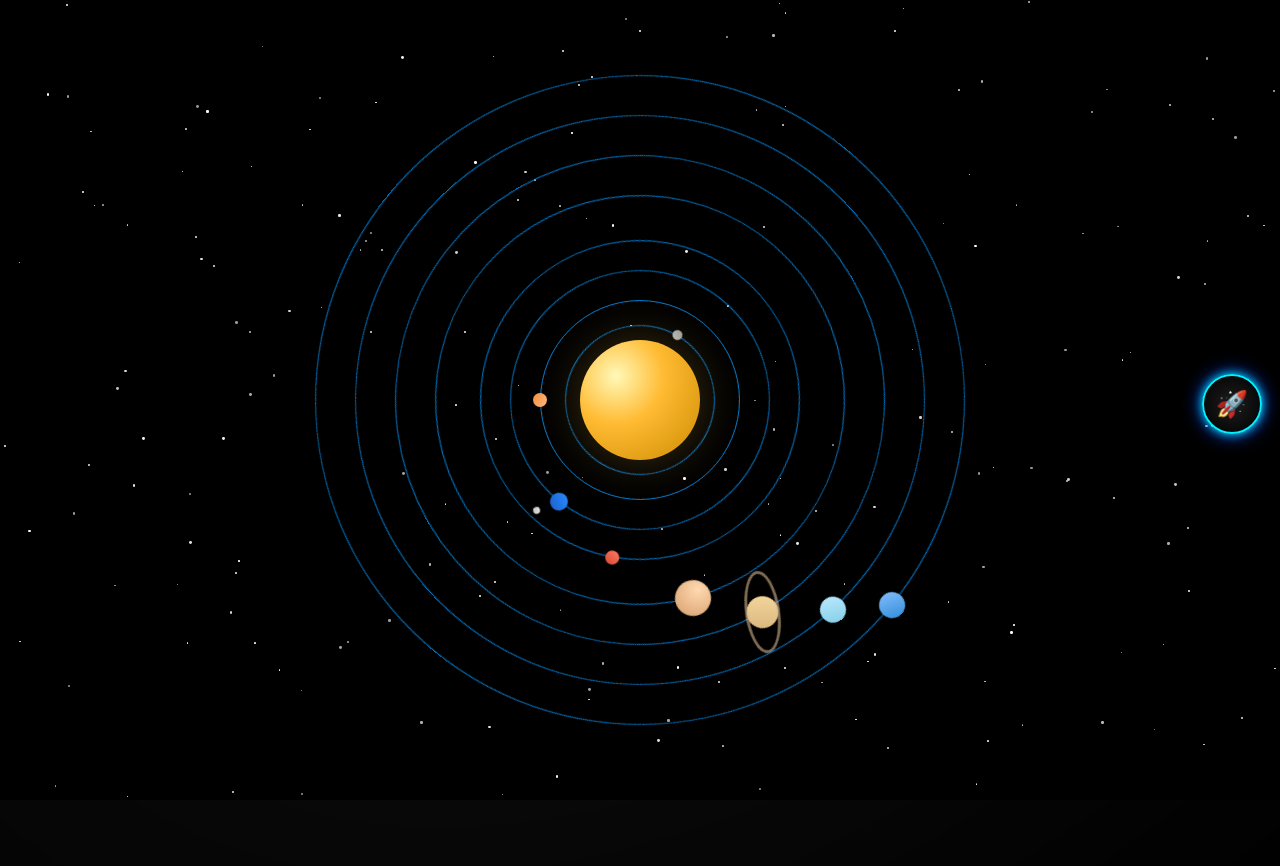
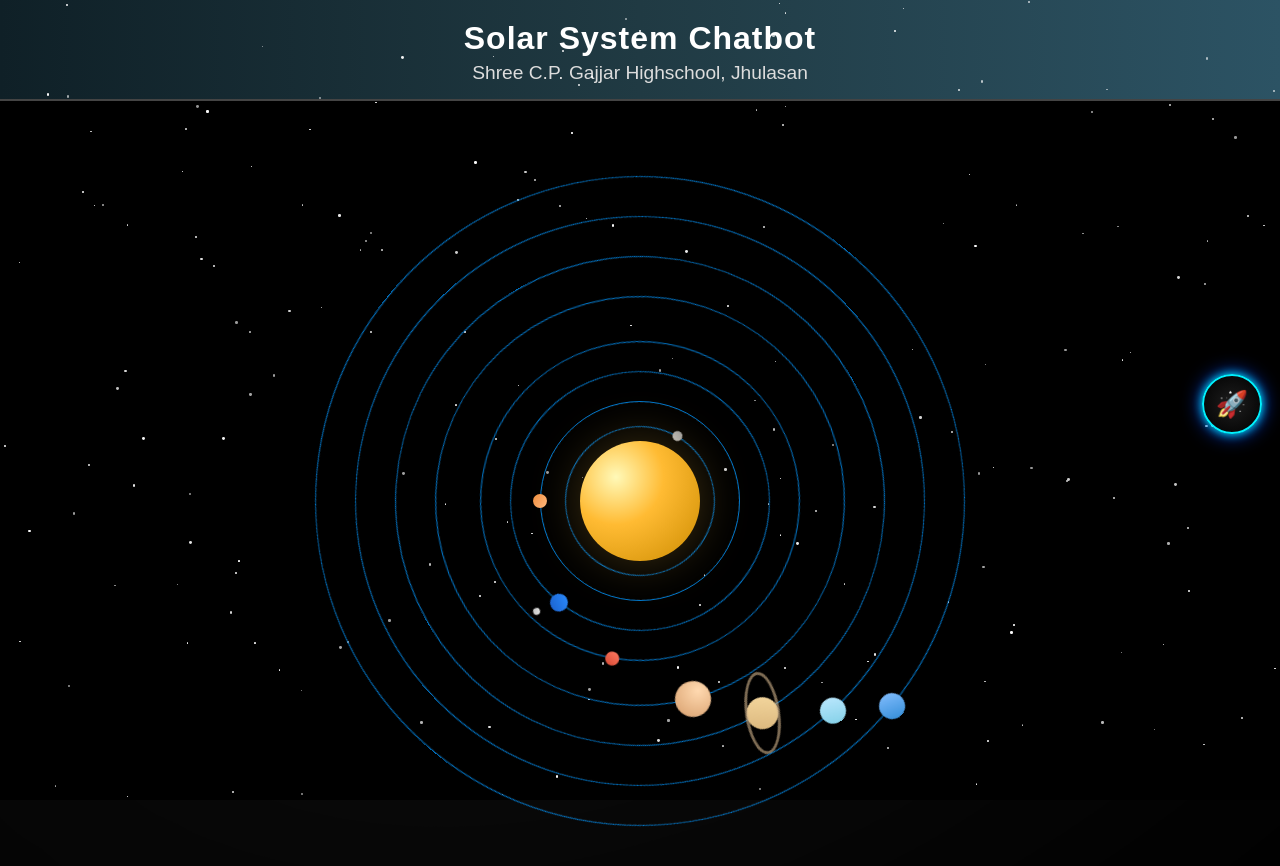
Before and after one commit to adi0508/Solar-System-Chatbot, a plain HTML site: page index.html in a window 1280 px wide. Drawn offline with Linux system fonts and the light colour scheme.

Commit message:
Add files via upload

```diff
--- a/index.html
+++ b/index.html
@@ -2,11 +2,22 @@
 <html lang="en">
 <head>
   <meta charset="utf-8" />
+  <title>Solar System Chatbot - Shree C.P.Gajjar Highschool, Jhulasan</title>
   <meta name="viewport" content="width=device-width,initial-scale=1" />
   <title>Solar System — Interactive</title>
   <link rel="stylesheet" href="style.css">
 </head>
 <body>
+   <header id="project-header">
+    <h1>Solar System Chatbot</h1>
+    <h2>Shree C.P. Gajjar Highschool, Jhulasan</h2>
+  </header>
+  <!--
+    ===============================================
+    School Project: Solar System Chatbot 🌌🤖
+    School Name: Shree C.P.Gajjar Highschool, Jhulasan
+    ===============================================
+  -->
     <div class="milkyway"></div>
     <div class="stars">
 
--- a/script.js
+++ b/script.js
@@ -1,4 +1,24 @@
 console.log("Solar System page loaded");
+
+// Generate random stars
+function createStars(count = 150) {
+  const starsContainer = document.querySelector('.stars');
+  for (let i = 0; i < count; i++) {
+    const star = document.createElement('span');
+    const x = Math.random() * window.innerWidth;
+    const y = Math.random() * window.innerHeight;
+    const size = Math.random() * 2 + 1; // 1–3px
+    const delay = Math.random() * 3;    // 0–3s twinkle delay
+
+    star.style.left = `${x}px`;
+    star.style.top = `${y}px`;
+    star.style.width = `${size}px`;
+    star.style.height = `${size}px`;
+    star.style.animationDelay = `${delay}s`;
+
+    starsContainer.appendChild(star);
+  }
+}
 
 /* Tooltip logic so labels stay upright while planets orbit */
 const tooltip = document.getElementById('tooltip');
@@ -143,25 +163,6 @@ document.addEventListener('DOMContentLoaded', () => {
   });
 });
 
-// Generate random stars
-function createStars(count = 150) {
-  const starsContainer = document.querySelector('.stars');
-  for (let i = 0; i < count; i++) {
-    const star = document.createElement('span');
-    const x = Math.random() * window.innerWidth;
-    const y = Math.random() * window.innerHeight;
-    const size = Math.random() * 2 + 1; // 1–3px
-    const delay = Math.random() * 3;    // 0–3s twinkle delay
-
-    star.style.left = `${x}px`;
-    star.style.top = `${y}px`;
-    star.style.width = `${size}px`;
-    star.style.height = `${size}px`;
-    star.style.animationDelay = `${delay}s`;
-
-    starsContainer.appendChild(star);
-  }
-}
 
 // Call on load
 document.addEventListener("DOMContentLoaded", () => {
--- a/style.css
+++ b/style.css
@@ -6,6 +6,29 @@ body {
   background: radial-gradient(circle at center, #000010, #000000 90%);
   color: white;
   font-family: Arial, sans-serif;
+}
+
+/* Project Header Styling */
+#project-header {
+  text-align: center;
+  background: linear-gradient(to right, #0f2027, #203a43, #2c5364);
+  color: #fff;
+  padding: 15px;
+  border-bottom: 2px solid #444;
+  font-family: 'Arial', sans-serif;
+}
+
+#project-header h1 {
+  margin: 5px 0;
+  font-size: 2em;
+  letter-spacing: 1px;
+}
+
+#project-header h2 {
+  margin: 0;
+  font-size: 1.2em;
+  font-weight: normal;
+  color: #ddd;
 }
 
 /* Starfield background */
```
